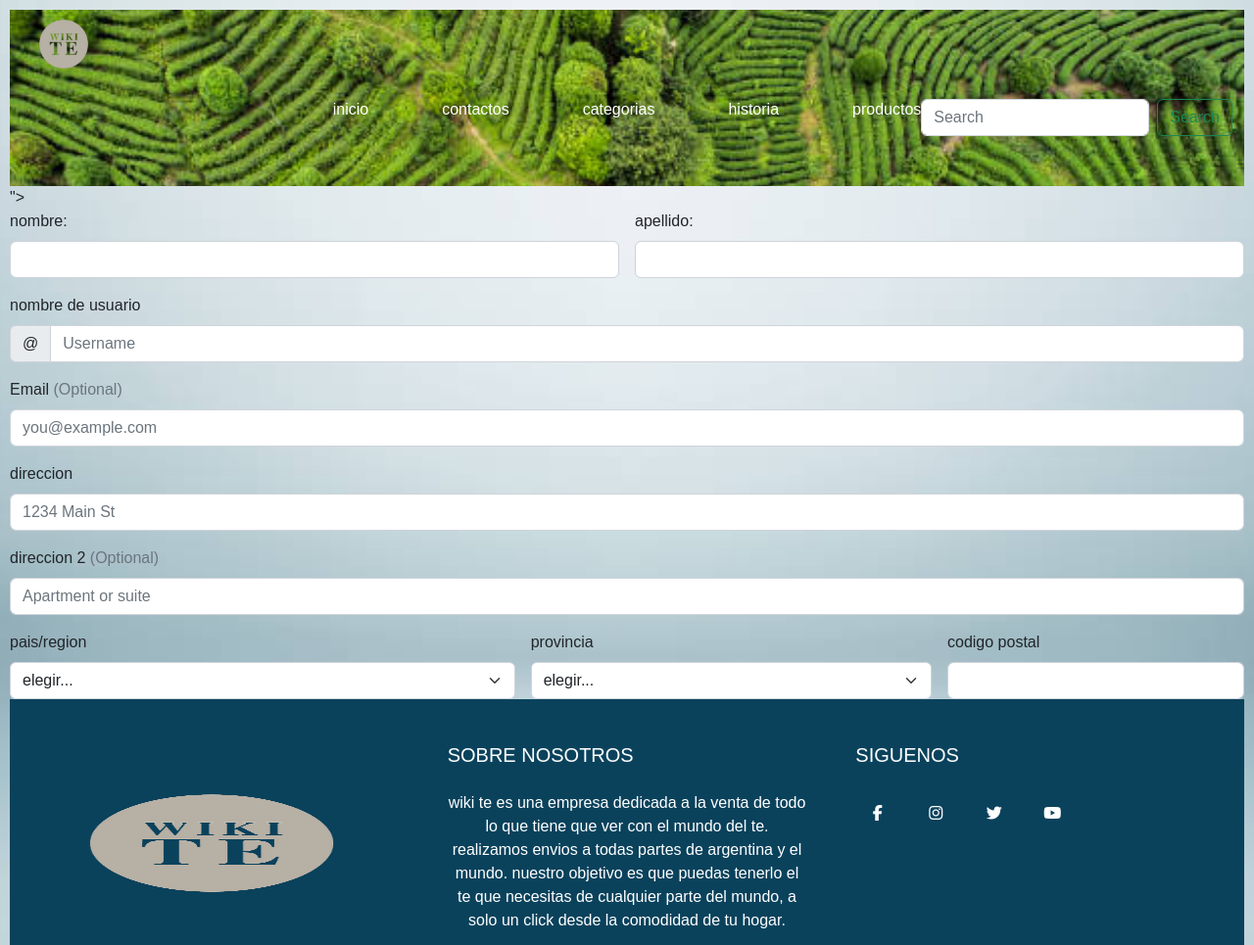
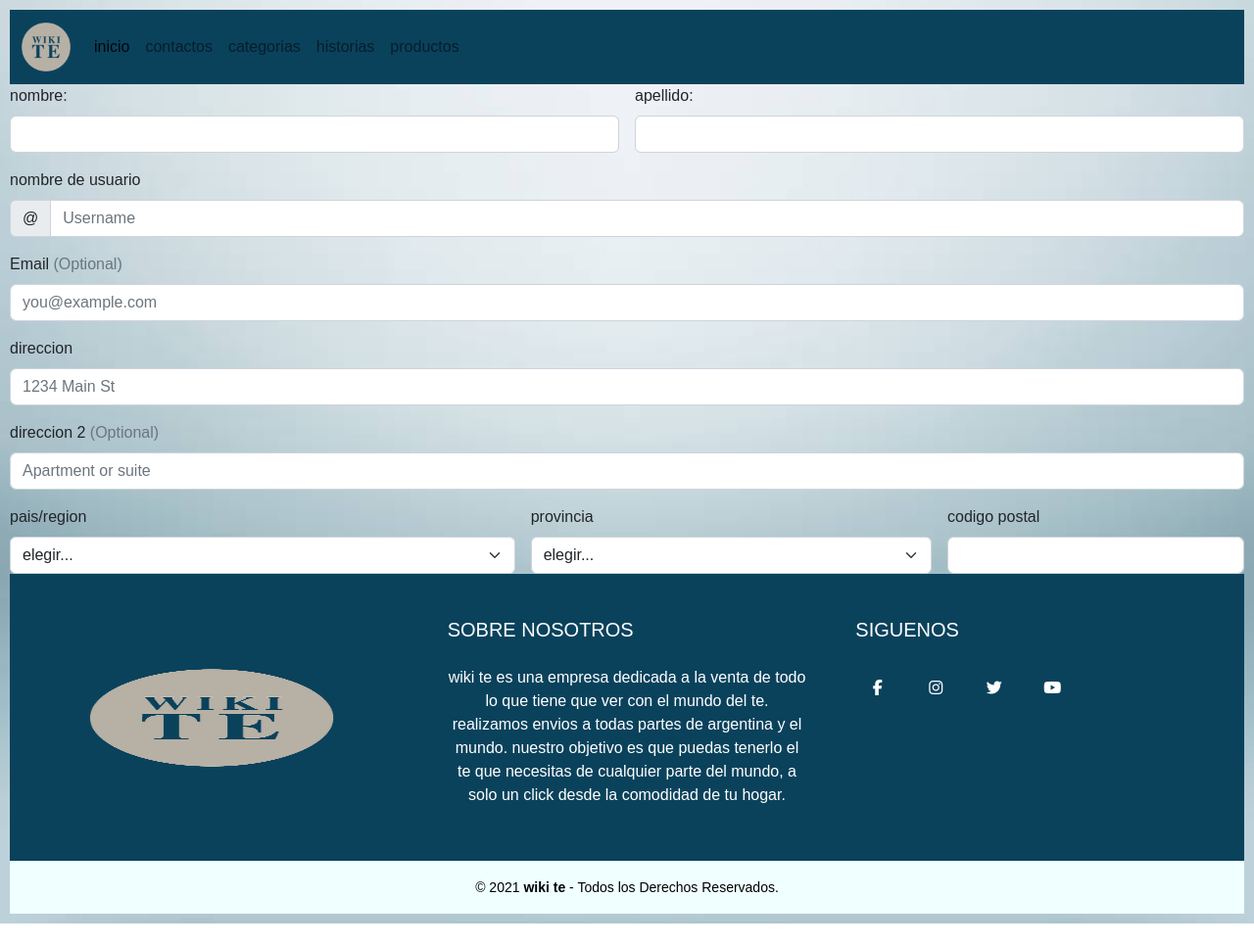
Before and after one commit to gabrielrd95/primerrepo, a website: page pages/contactos.html in a window 1280 px wide. Shown: the top 965 px of the page at 98% size. After the commit the page ends 943 px from the top, so only its background shows below. Drawn offline with nearby package versions, Linux system fonts and the light colour scheme.

Commit message:
se modifico html para una mejor visual y funcionamiento junto con sass

```diff
--- a/pages/contactos.html
+++ b/pages/contactos.html
@@ -7,7 +7,7 @@
     <meta name="viewport" content="width=, initial-scale=1.0">
     <meta name="description"
         content="venta de te, infusion,infusiones,tazas,colador,vaso,acesorios,comprar te, online,">
-    <meta name="keywords" content="venta de te, infusion,infusiones,tazas,colador,vaso,acesorios,comprar te, online,">">
+    <meta name="keywords" content="venta de te, infusion,infusiones,tazas,colador,vaso,acesorios,comprar te, online,">
     <link rel="shortcut icon" href="../imagenes/wikitelogo.png.png" type="image/x-icon" />
     <link href="https://cdn.jsdelivr.net/npm/bootstrap@5.2.0/dist/css/bootstrap.min.css" rel="stylesheet"
         integrity="sha384-gH2yIJqKdNHPEq0n4Mqa/HGKIhSkIHeL5AyhkYV8i59U5AR6csBvApHHNl/vI1Bx" crossorigin="anonymous">
@@ -21,24 +21,18 @@
 
 <body>
     <header>
-        <div class="logo1">
-            <a href="../index.html" class="logo">
-                <img src="../imagenes/wikitelogo.png.png" alt="wikite" class="logo-img" />
-        </div>
-        <nav class="navbar navbar-expand-lg navegador">
-            <div class="container-fluid">
-                <a class="navbar-brand" href="#"></a>
-
-
-                <button class="navbar-toggler" type="button" data-bs-toggle="collapse"
-                    data-bs-target="#navbarSupportedContent" aria-controls="navbarSupportedContent"
-                    aria-expanded="false" aria-label="Toggle navigation">
+        <nav class="navbar navbar-expand-lg" style="background-color:  rgb(10, 66, 92);">
+            <div class=" container-fluid">
+                <a class="navbar-brand" href="../index.html"><img height="50" src="../imagenes/wikitelogo.png.png"
+                        alt=""></a>
+                <button class="navbar-toggler" type="button" data-bs-toggle="collapse" data-bs-target="#navbarNav"
+                    aria-controls="navbarNav" aria-expanded="false" aria-label="Toggle navigation">
                     <span class="navbar-toggler-icon"></span>
                 </button>
-                <div class="collapse navbar-collapse" id="navbarSupportedContent">
-                    <ul class=" color_nav">
+                <div class="collapse navbar-collapse" id="navbarNav">
+                    <ul class="navbar-nav">
                         <li class="nav-item">
-                            <a class="nav_color" aria-current="page" href="../index.html">inicio</a>
+                            <a class="nav-link active" aria-current="page" href="../index.html">inicio</a>
                         </li>
                         <li class="nav-item">
                             <a class="nav-link" href="contactos.html">contactos</a>
@@ -47,16 +41,14 @@
                             <a class="nav-link" href="categorias.html">categorias</a>
                         </li>
                         <li class="nav-item">
-                            <a class="nav-link" href="historia.html">historia</a>
+                            <a class="nav-link" href="historia.html">historias</a>
+
                         </li>
                         <li class="nav-item">
                             <a class="nav-link" href="productos.html">productos</a>
+
                         </li>
                     </ul>
-                    <form class="d-flex" role="search">
-                        <input class="form-control me-2" type="search" placeholder="Search" aria-label="Search">
-                        <button class="btn btn-outline-success" type="submit">Search</button>
-                    </form>
                 </div>
             </div>
         </nav>
@@ -141,13 +133,7 @@
                 </div>
             </div>
         </div>
-
-
-
-
-
     </main>
-
     </div>
 
     <!--::::Pie de Pagina::::::-->
--- a/scss/_header.scss
+++ /dev/null
@@ -1,62 +0,0 @@
-header {
-    background-image: url(../imagenes/capo\ de\ te\ bannert.jpg);
-    height: 180px;
-    background-repeat: no-repeat;
-    background-size: cover;
-    grid-area: header;
-
-    nav {
-        float: right;
-        color: map-get($map: $palette, $key: "success");
-
-        ul {
-            li {
-                list-style: none;
-                margin-left: 75px;
-                padding: 12px 0;
-                float: left;
-                position: relative;
-
-            }
-        }
-    }
-
-}
-
-.logo1 {
-    display: flex;
-    align-items: center;
-    margin: 0%;
-    padding: 10px 30px;
-}
-
-.logo-img {
-    height: 50px;
-    margin-right: 15px;
-}
-
-.navegador {
-    background-color: 0, 0, 0, 0.5;
-}
-
-.navbar-toggler {
-    background-color: map-get($map: $palette, $key: "success");
-    color: map-get($map: $palette, $key: "secondary");
-}
-
-.nav_color {
-    color: map-get($map: $palette, $key: "success");
-}
-
-.nav-link {
-    color: map-get($map: $palette, $key: "success");
-}
-
-.formulario2 {
-    margin: 20px;
-}
-
-.buscador1 {
-    margin: 20px;
-    color: map-get($map: $palette, $key: "secondary");
-}
--- a/scss/_main.scss
+++ b/scss/_main.scss
@@ -20,8 +20,8 @@
 
     &:hover {
         box-shadow: 5px 7px 25px rgba(5, 23, 103, 0.9);
-        transform: rotate(40deg);
-        transition: all .3s;
+        transform: rotate(5deg);
+        transition: all .1s;
     }
 
     img {
--- a/scss/_variables.scss
+++ b/scss/_variables.scss
@@ -8,6 +8,7 @@ $palette: (
     "primary":rgb(10, 66, 92),
     "secondary":black,
     "success":white,
+
 );
 
 /* extend */
```
Also changed, not shown: index.html (+16 -27 lines), pages/categorias.html (+13 -22 lines), pages/historia.html (+13 -22 lines), pages/productos.html (+13 -22 lines), css/custom.css, 1 other file.
